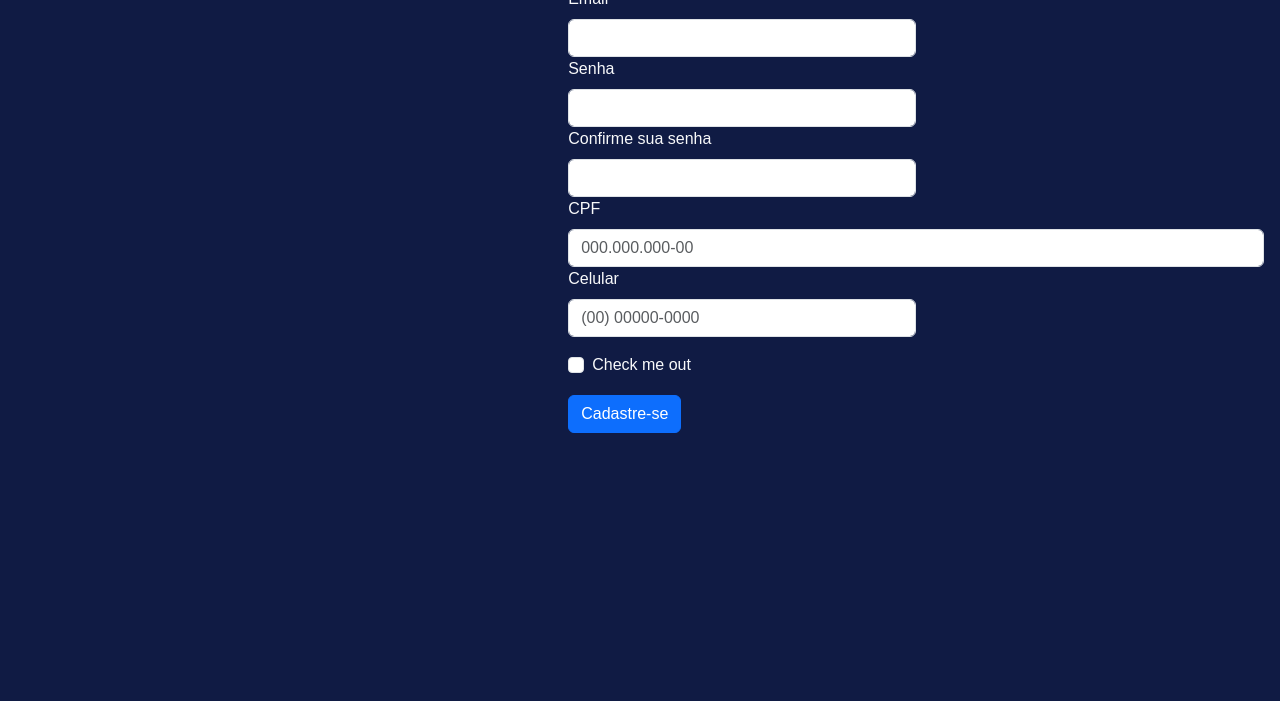
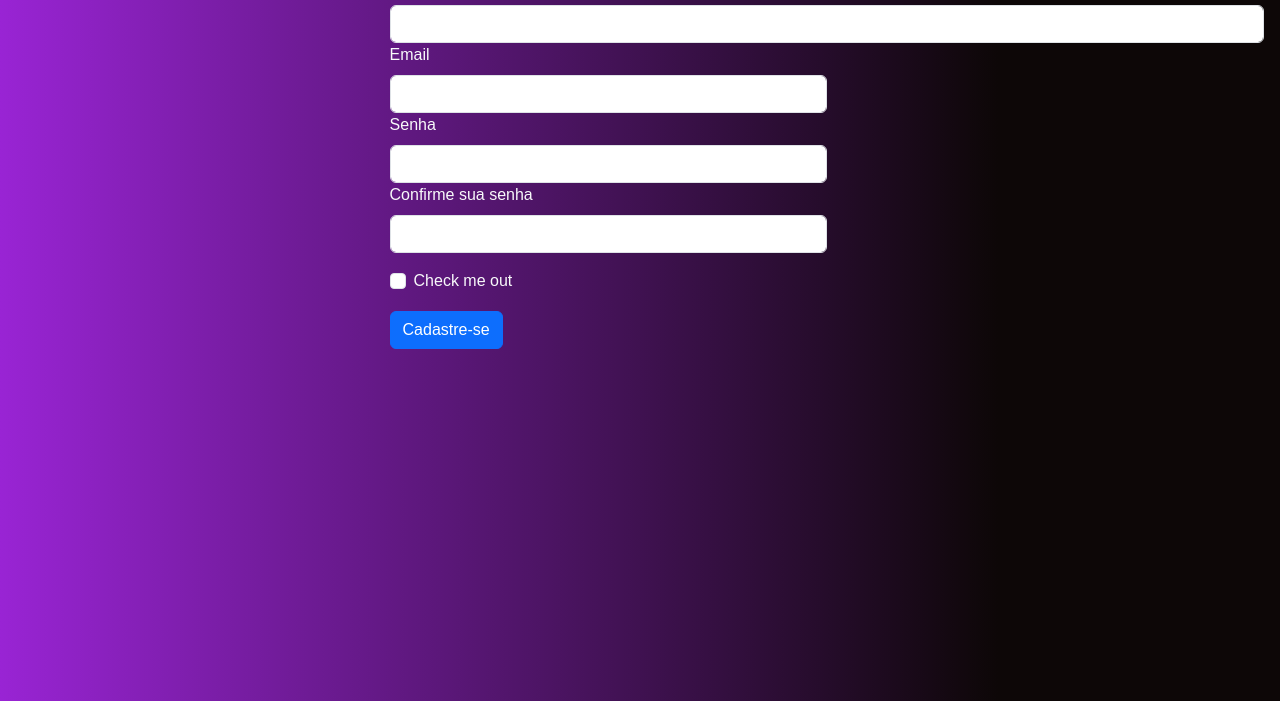
Before and after one commit to Ujaogui/Cadastro_e_Login, a plain HTML site: page index.html in a window 1280 px wide. Shown: the part 99-800 px from the top of the page. Drawn offline with nearby package versions, Linux system fonts and the light colour scheme.

Commit message:
dadadadad joão guilherme

```diff
--- a/css/global.css
+++ b/css/global.css
@@ -1,8 +1,11 @@
 body {
-    background-color: #101b44;
+    /* background-color: #970aaa; */
+    background: #9924d4;
+    background: linear-gradient(90deg, rgba(153, 36, 212, 1) 0%, rgba(13, 7, 7, 1) 78%);
     margin: 0;
     font-family: Arial, Helvetica, sans-serif;
     grid-template-columns: 1fr 1fr 1fr;
+    grid-template-rows: 1fr 1fr 1fr;
     overflow: hidden;
     color:#fff;
 }
@@ -28,5 +31,7 @@ img {
 }
 
 .registro {
-    grid-column: 3;
+    grid-column: 2;
+    grid-row: 2;
+    overflow: hidden;
 }
--- a/index.html
+++ b/index.html
@@ -15,7 +15,7 @@
   <div class="imagem">
 <!-- <img src="/img/cartao.png" alt="imgbanco"> -->
 </div>
-<div class="meio-cadastro"><h1>Cadastro</h1></div>
+<div class="meio-cadastro"><h1>Cadastre-se</h1></div>
   <div class="registro">
     <body class="p-3 m-0 border-0 bd-example m-0 border-0">
       <!-- Example Code Start-->
@@ -23,11 +23,11 @@
 
         <div class="formulario">
         <div class="col-12">
-          <label for="inputAddress" class="form-label text-light">Nome Completo</label>
+          <label for="inputAddress" class="form-label text-light">Nome de usuário</label>
           <input
             type="text"
             class="form-control"
-            id="inputAddress"
+            id="inputdefault"
             placeholder=""
           />
 
@@ -47,18 +47,10 @@
         </div>
         </div>
         <div class="col-12">
-          <label for="inputAddress2" class="form-label text-light">CPF</label>
-          <input
-            type="text"
-            class="form-control"
-            id="cpf"
-            placeholder="000.000.000-00"
-            maxlength="14"
-          />
+
         </div>
         <div class="col-md-6">
-          <label for="inputCity" class="form-label text-light">Celular</label>
-          <input type="text" class="form-control" id="telefone" placeholder="(00) 00000-0000" maxlength="15" />
+
         </div>
         </div>
         <div class="col-12">
```
